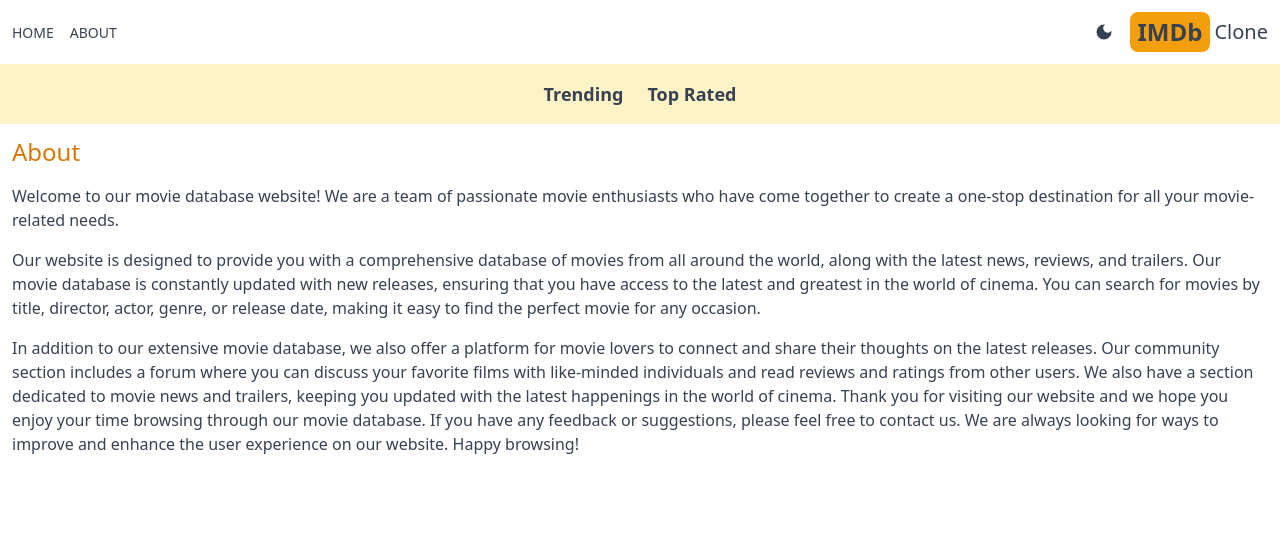
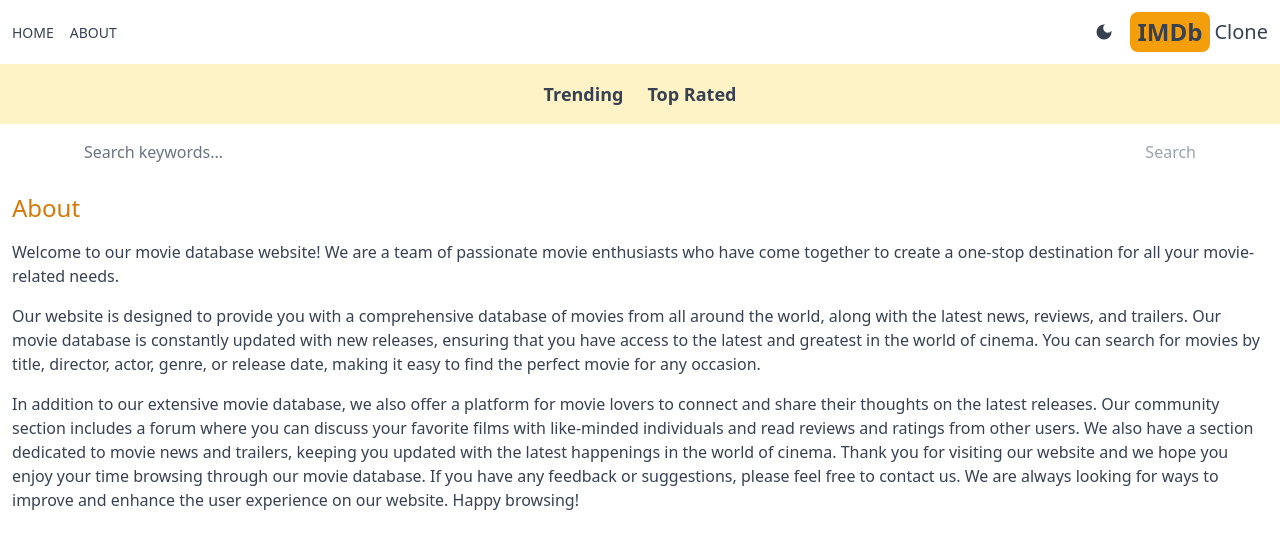
Before and after one commit to EvelinAlvarado/imbd-clone-nextjs, a Next.js app: page /about in a window 1280 px wide. Shown: the top 548 px of the page. Built offline with nearby package versions, Linux system fonts and the light colour scheme.

Commit message:
Added search box component

```diff
--- a/src/app/layout.tsx
+++ b/src/app/layout.tsx
@@ -4,6 +4,7 @@
 import { Header } from "@/components/Header";
 import Providers from "./Providers";
 import Navbar from "@/components/NavBar";
+import SearchBox from "@/components/SearchBox";
 
 const geistSans = localFont({
   src: "./fonts/GeistVF.woff",
@@ -34,6 +35,7 @@
         <Providers>
           <Header />
           <Navbar />
+          <SearchBox />
           {children}
         </Providers>
       </body>
--- /dev/null
+++ b/src/app/search/[searchTerm]/page.tsx
@@ -0,0 +1,23 @@
+import { Result, Results } from "@/components/Results";
+interface ParamsProps {
+  params: {
+    searchTerm: string;
+  };
+}
+export default async function SearchPage({ params }: ParamsProps) {
+  const seachTerm = params.searchTerm;
+  const res = await fetch(
+    `https://api.themoviedb.org/3/search/movie?api_key=${process.env.API_KEY}&query=${seachTerm}&language=en-US&page=1&include_adult=false`
+  );
+  const data = await res.json();
+  const results: Result[] = data.results;
+  return (
+    <div>
+      {results && results.length === 0 ? (
+        <h1 className="text-center pt-6">No results found</h1>
+      ) : (
+        <Results results={results} />
+      )}
+    </div>
+  );
+}
--- /dev/null
+++ b/src/components/SearchBox.tsx
@@ -0,0 +1,35 @@
+"use client";
+
+import { ChangeEvent, FormEvent, useState } from "react";
+import { useRouter } from "next/navigation";
+
+export default function SearchBox() {
+  const [search, setSearch] = useState("");
+  const router = useRouter();
+  const handleSubmit = (e: FormEvent<HTMLFormElement>) => {
+    e.preventDefault();
+    router.push(`/search/${search}`);
+  };
+  return (
+    <form
+      className="flex justify-between px-5 max-w-6xl mx-auto"
+      onSubmit={handleSubmit}
+    >
+      <input
+        type="text"
+        placeholder="Search keywords..."
+        className="w-full h-14 rounded-md placeholder-gray-500 outline-none bg-transparent flex-1"
+        value={search}
+        onChange={(e: ChangeEvent<HTMLInputElement>) =>
+          setSearch(e.target.value)
+        }
+      />
+      <button
+        className="text-amber-600 disabled:text-gray-400"
+        disabled={search === ""}
+      >
+        Search
+      </button>
+    </form>
+  );
+}
```
